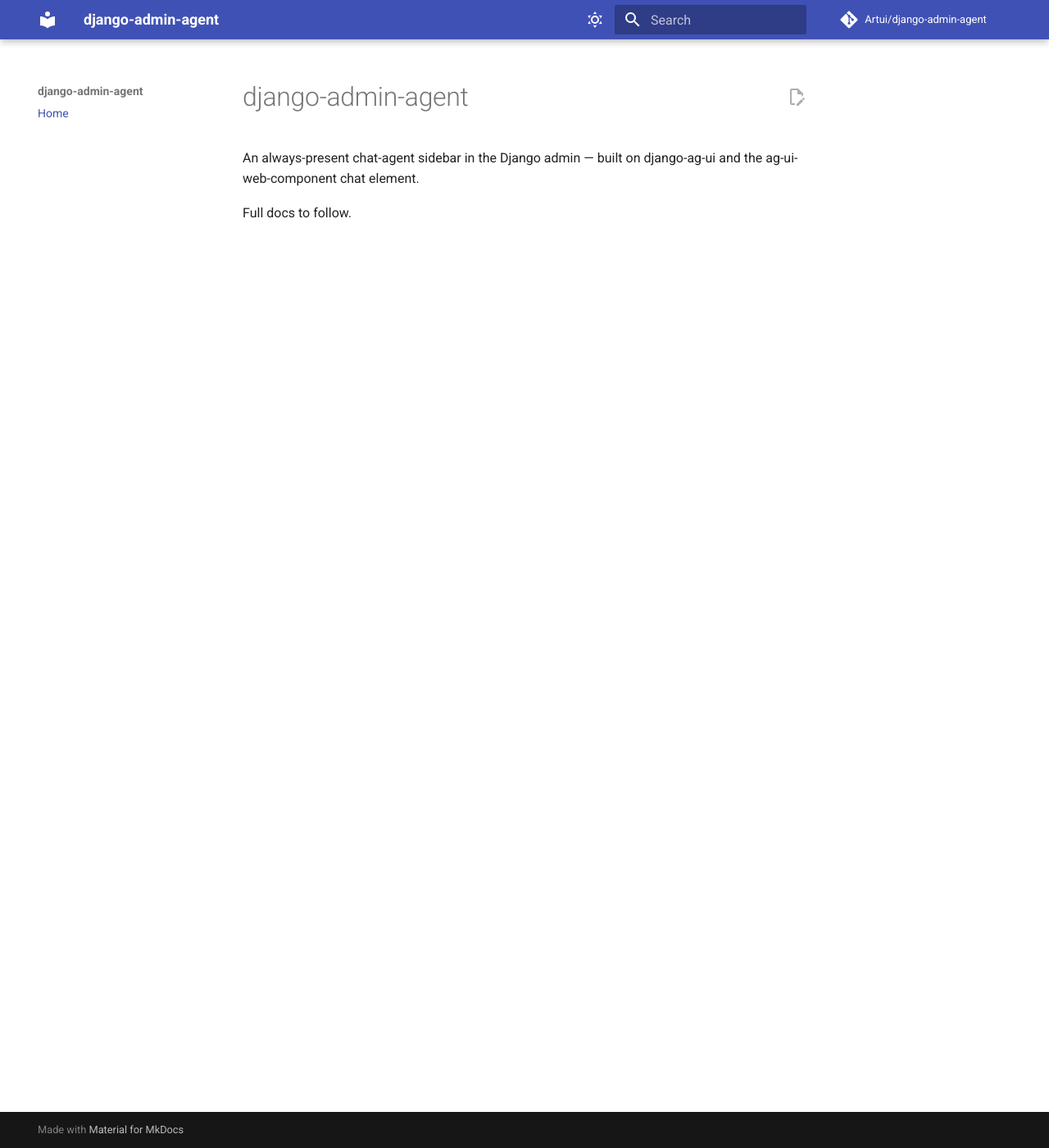
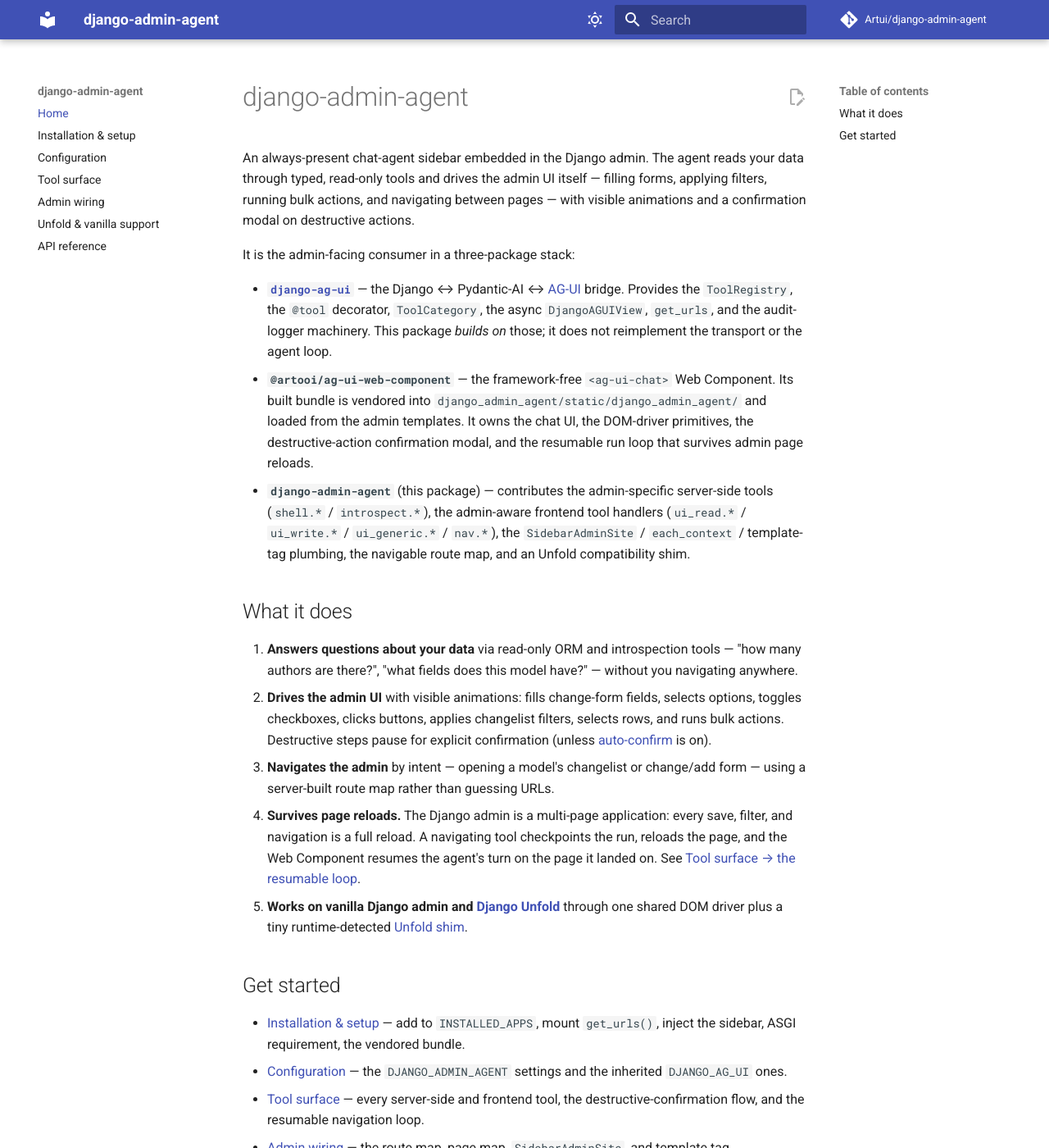
Before and after one commit to Artui/django-admin-agent, an MkDocs documentation site: the page built from docs/index.md, in a window 1280 px wide and 1400 px high. Shown: the whole window at 82% size. Built offline with MkDocs 1.6.1 and Material for MkDocs 9.7.7, drawn with Linux system fonts in a browser that asks for light colours; comment, search, counter and statistics services are not loaded; some of the changed text lies outside the part shown.

Commit message:
docs: full mkdocs site
Document the admin sidebar reflecting the actual code:
- index (three-package stack overview), installation (INSTALLED_APPS, get_urls
  mount, template tag vs SidebarAdminSite, ASGI, vendored bundle),
  configuration (DJANGO_ADMIN_AGENT + inherited DJANGO_AG_UI keys), tools
  (shell.*/introspect.* server tools + ui_*/nav frontend tools, x-destructive,
  x-navigates + resumable loop), admin-wiring (sidebar context, route map,
  page map, Unfold shim), unfold (the two quirks + the e2e suite), and an
  mkdocstrings reference.
- Wire pages into mkdocs.yml nav; fix site_description (it described
  django-ag-ui).

mkdocs build --strict clean; lint + ty pass; 44 tests, 100% coverage.

Co-Authored-By: Claude Opus 4.8 (1M context) <noreply@anthropic.com>

````diff
--- a/docs/index.md
+++ b/docs/index.md
@@ -1,6 +1,63 @@
 # django-admin-agent
 
-An always-present chat-agent sidebar in the Django admin — built on
-django-ag-ui and the ag-ui-web-component chat element.
+An always-present chat-agent sidebar embedded in the Django admin. The agent
+reads your data through typed, read-only tools and drives the admin UI itself —
+filling forms, applying filters, running bulk actions, and navigating between
+pages — with visible animations and a confirmation modal on destructive actions.
 
-Full docs to follow.
+It is the admin-facing consumer in a three-package stack:
+
+- **[`django-ag-ui`](https://github.com/Artui/django-ag-ui)** — the Django ↔
+  Pydantic-AI ↔ [AG-UI](https://docs.ag-ui.com) bridge. Provides the
+  `ToolRegistry`, the `@tool` decorator, `ToolCategory`, the async
+  `DjangoAGUIView`, `get_urls`, and the audit-logger machinery. This package
+  *builds on* those; it does not reimplement the transport or the agent loop.
+- **`@artooi/ag-ui-web-component`** — the framework-free `<ag-ui-chat>` Web
+  Component. Its built bundle is vendored into
+  `django_admin_agent/static/django_admin_agent/` and loaded from the admin
+  templates. It owns the chat UI, the DOM-driver primitives, the
+  destructive-action confirmation modal, and the resumable run loop that
+  survives admin page reloads.
+- **`django-admin-agent`** (this package) — contributes the admin-specific
+  server-side tools (`shell.*` / `introspect.*`), the admin-aware frontend tool
+  handlers (`ui_read.*` / `ui_write.*` / `ui_generic.*` / `nav.*`), the
+  `SidebarAdminSite` / `each_context` / template-tag plumbing, the navigable
+  route map, and an Unfold compatibility shim.
+
+## What it does
+
+1. **Answers questions about your data** via read-only ORM and introspection
+   tools — "how many authors are there?", "what fields does this model have?" —
+   without you navigating anywhere.
+2. **Drives the admin UI** with visible animations: fills change-form fields,
+   selects options, toggles checkboxes, clicks buttons, applies changelist
+   filters, selects rows, and runs bulk actions. Destructive steps pause for
+   explicit confirmation (unless [auto-confirm](configuration.md) is on).
+3. **Navigates the admin** by intent — opening a model's changelist or
+   change/add form — using a server-built route map rather than guessing URLs.
+4. **Survives page reloads.** The Django admin is a multi-page application:
+   every save, filter, and navigation is a full reload. A navigating tool
+   checkpoints the run, reloads the page, and the Web Component resumes the
+   agent's turn on the page it landed on. See
+   [Tool surface → the resumable loop](tools.md#navigating-tools-and-the-resumable-loop).
+5. **Works on vanilla Django admin and [Django Unfold](https://github.com/unfoldadmin/django-unfold)**
+   through one shared DOM driver plus a tiny runtime-detected
+   [Unfold shim](unfold.md).
+
+## Get started
+
+- [Installation & setup](installation.md) — add to `INSTALLED_APPS`, mount
+  `get_urls()`, inject the sidebar, ASGI requirement, the vendored bundle.
+- [Configuration](configuration.md) — the `DJANGO_ADMIN_AGENT` settings and the
+  inherited `DJANGO_AG_UI` ones.
+- [Tool surface](tools.md) — every server-side and frontend tool, the
+  destructive-confirmation flow, and the resumable navigation loop.
+- [Admin wiring](admin-wiring.md) — the route map, page map, `SidebarAdminSite`,
+  and template tag.
+- [Unfold & vanilla support](unfold.md) — how one driver covers both, and the
+  end-to-end suite.
+- [API reference](reference.md) — the public Python surface.
+
+```bash
+pip install django-admin-agent
+```
--- a/mkdocs.yml
+++ b/mkdocs.yml
@@ -1,5 +1,5 @@
 site_name: django-admin-agent
-site_description: Django ↔ Pydantic-AI ↔ AG-UI integration — async view, tool registry, audit logger.
+site_description: An always-present chat-agent sidebar in the Django admin, built on django-ag-ui and the ag-ui-web-component chat element.
 site_url: https://artui.github.io/django-admin-agent/
 repo_url: https://github.com/Artui/django-admin-agent
 repo_name: Artui/django-admin-agent
@@ -73,3 +73,9 @@ markdown_extensions:
 
 nav:
   - Home: index.md
+  - Installation & setup: installation.md
+  - Configuration: configuration.md
+  - Tool surface: tools.md
+  - Admin wiring: admin-wiring.md
+  - Unfold & vanilla support: unfold.md
+  - API reference: reference.md
````
Also changed, not shown: docs/admin-wiring.md (added, +92 -0 lines), docs/configuration.md (added, +76 -0 lines), docs/installation.md (added, +138 -0 lines), docs/reference.md (added, +57 -0 lines), docs/tools.md (added, +153 -0 lines), docs/unfold.md (added, +66 -0 lines).
